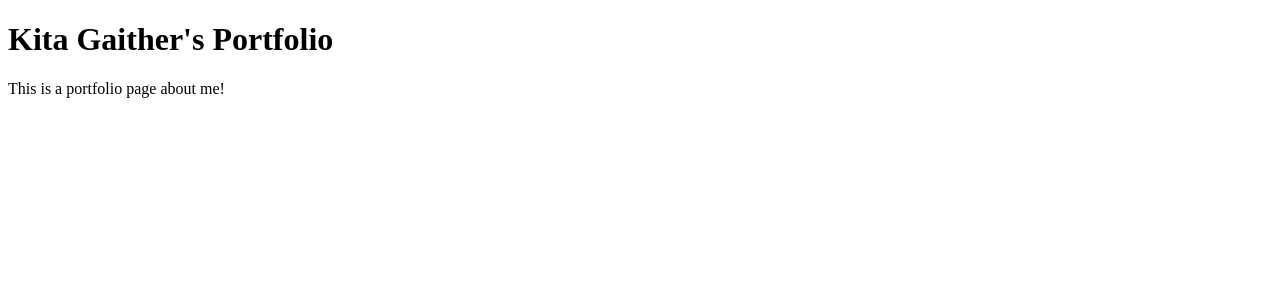
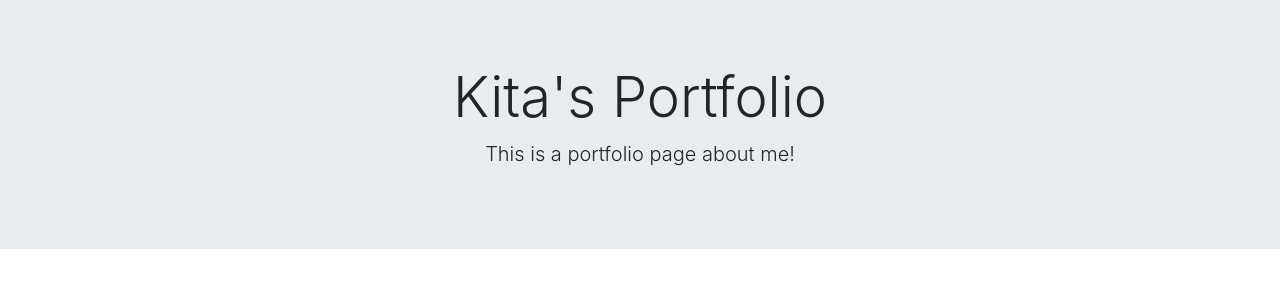
Before and after one commit to KitaGaither/testrepouno, a plain HTML site: page index.html in a window 1280 px wide. Drawn offline with nearby package versions, Linux system fonts and the light colour scheme.

Commit message:
Added Jumbotron

```diff
--- a/index.html
+++ b/index.html
@@ -1,18 +1,26 @@
 <!DOCTYPE html>
 <html lang="en">
+
 <head>
     <meta charset="UTF-8">
     <meta http-equiv="X-UA-Compatible" content="IE=edge">
     <meta name="viewport" content="width=device-width, initial-scale=1.0">
-    <title>Kita Gaither's Portfolio</title>
+    <!--CSS-->
+    <link rel="stylesheet" href="./css/styles.css">
+    <!--Bootstrap4-->
+    <link rel="stylesheet" href="https://stackpath.bootstrapcdn.com/bootstrap/4.4.1/css/bootstrap.min.css" integrity="sha384-Vkoo8x4CGsO3+Hhxv8T/Q5PaXtkKtu6ug5TOeNV6gBiFeWPGFN9MuhOf23Q9Ifjh" crossorigin="anonymous">
+    <title>Kita's Portfolio</title>
 </head>
+
 <body>
+    <!--Header and Jumbotron-->
     <header>
-       <div>
-        <h1>Kita Gaither's Portfolio</h1>
-        <p>This is a portfolio page about me!</p>
-       </div>
-
+       <div class="jumbotron jumbotron-fluid">
+            <div class="container text-center">
+                <h1 class="display-4">Kita's Portfolio</h1>
+                <p class="lead">This is a portfolio page about me!</p>
+            </div>
+        </div>
     </header>
 
 
```
